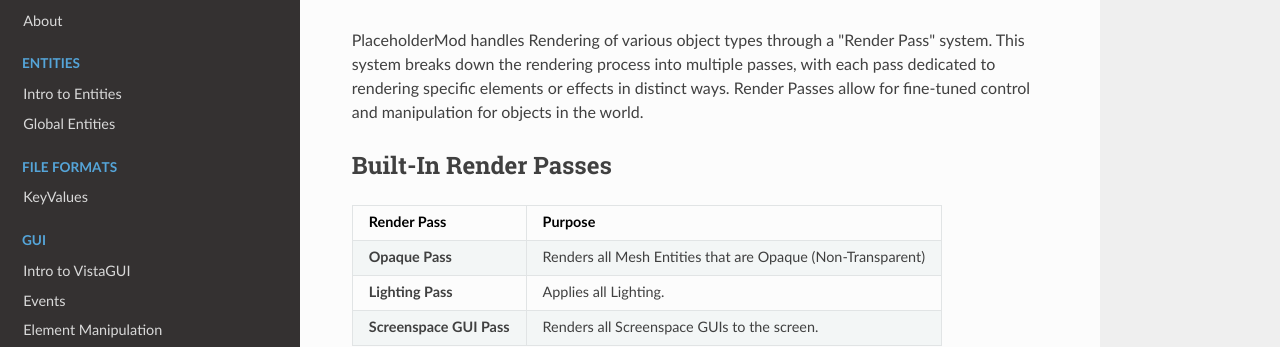
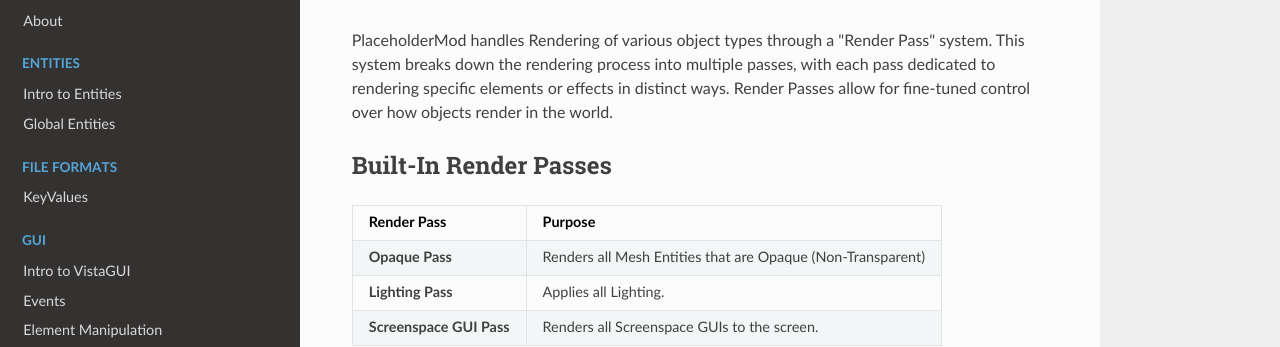
Before and after one commit to PlaceholderP2ModWikiHolder/Wiki, an MkDocs documentation site: the page built from docs/rendering/renderpasses.md, in a window 1280 px wide and 1328 px high. Shown: the part 131-478 px from the top of the window. Built offline with MkDocs 1.6.1, drawn with Linux system fonts in a browser that asks for light colours; nearby versions of some CDN libraries.

Commit message:
Clarify Render Passes definition.

```diff
--- a/docs/rendering/renderpasses.md
+++ b/docs/rendering/renderpasses.md
@@ -1,5 +1,5 @@
 # Render Passes
-PlaceholderMod handles Rendering of various object types through a "Render Pass" system. This system breaks down the rendering process into multiple passes, with each pass dedicated to rendering specific elements or effects in distinct ways. Render Passes allow for fine-tuned control and manipulation for objects in the world.
+PlaceholderMod handles Rendering of various object types through a "Render Pass" system. This system breaks down the rendering process into multiple passes, with each pass dedicated to rendering specific elements or effects in distinct ways. Render Passes allow for fine-tuned control over how objects render in the world.
 
 ## Built-In Render Passes
 
```
